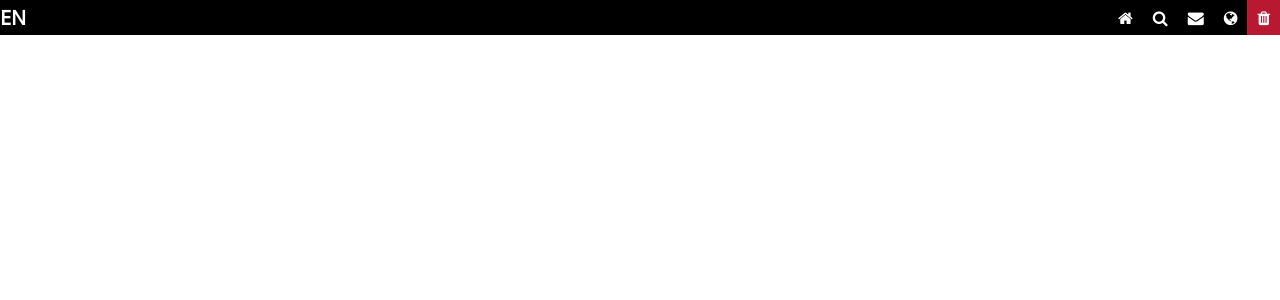
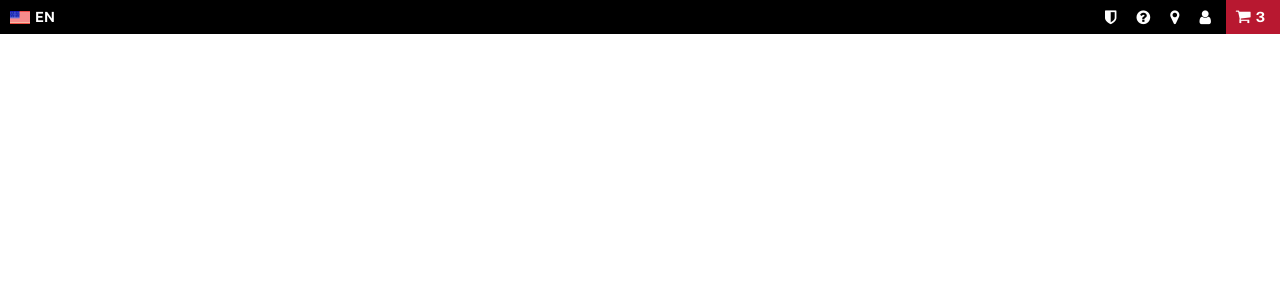
Before and after one commit to kozim/le-demo, a Vue app: page / in a window 1280 px wide. Shown: the top 300 px of the page. Built offline with nearby package versions, Linux system fonts and the light colour scheme.

Commit message:
added nav

```diff
--- a/src/components/nav/nav.vue
+++ b/src/components/nav/nav.vue
@@ -1,14 +1,15 @@
 <template>
   <div class="top-header">
 		<div class="left">
-			<h4 class="headline">EN</h4>
+			<div class="fflag fflag-US ff-mds ff-wave"></div>
+			<p class="noto-sans-small-bold">EN</p>
 		</div>
 		<div class="icon-bar">
-			<a class="" href="#"><i class="fa fa-home"></i></a>
-			<a href="#"><i class="fa fa-search"></i></a>
-			<a href="#"><i class="fa fa-envelope"></i></a>
-			<a href="#"><i class="fa fa-globe"></i></a>
-			<a class="checkout-icon" href="#"><i class="fa fa-trash"></i></a>
+			<a href="#"><i class="fa fa-shield"></i></a>
+			<a href="#"><i class="fa fa-question-circle"></i></a>
+			<a href="#"><i class="fa fa-map-marker"></i></a>
+			<a href="#"><i class="fa fa-user"></i></a>
+			<a class="checkout-icon" href="#"><i class="fa fa-shopping-cart"></i><p class="noto-sans-small-bold">3</p></a>
 		</div>
 
   </div>
@@ -20,11 +21,13 @@
 </script>
 
 <style lang="less">
-  	@import '../../styles/variables.less';
+	@import '../../styles/variables.less';
+	@import '../../styles/flags.less';
+
 
 	.top-header {
 		background-color: #000;
-		height: 35px;
+		height: 34px;
 		color: #fff;
 		display: flex;
 		flex-direction: row;
@@ -34,16 +37,21 @@
 		align-content: space-between;
 
 		.left {
+			padding-left: 10px;
 			display: flex;
-			justify-content: center;
-			align-content: center;
-			flex-direction: column;
+			flex-direction: row;
+			flex-wrap: nowrap;
+			justify-content: flex-start;
+			align-items: center;
+			align-content: space-around;
+
+			.fflag {
+				margin-right: 5px;
+			}
 		}
-
 
 		.icon-bar {
 			width: 500px;
-
 			display: flex;
 			flex-direction: row;
 			flex-wrap: nowrap;
@@ -52,15 +60,23 @@
 			align-content: stretch;
 
 			a {
-				// float: right;
-				// text-align: center;
-				padding: 10px;
+				padding: 9px 15px 10px 5px;
 				color: white;
-				//height: 100%;
 
 				&.checkout-icon {
+					padding-top: 5px;
+					padding-left: 10px;
+					text-decoration: none;
 					background-color: @primary;
 					color: #fff;
+
+					i {
+						margin-right: 5px;
+					}
+
+					p {
+						display: inline-block;
+					}
 				}
 			}
 
--- /dev/null
+++ b/src/styles/flags.less
@@ -0,0 +1,71 @@
+.fflag {
+    background-image:url(../assets/flags-sprite.png);
+    background-repeat:no-repeat;
+    background-size: 100% 49494%;
+    display: inline-block;
+    overflow: hidden;
+    position: relative;
+    vertical-align: middle;
+    box-sizing: content-box;
+}
+.fflag-AI {background-position:center 0.2287%}
+.fflag-AG {background-position:center 0.4524%}
+.fflag-AR {background-position:center 0.6721%}
+.fflag-AW {background-position:left 0.8958%}
+.fflag-BS {background-position:left 1.1162%}
+.fflag-BB {background-position:center 1.3379%}
+.fflag-BQ {background-position:center 1.5589%}
+.fflag-BZ {background-position:center 1.7805%}
+.fflag-BM {background-position:center 2.0047%}
+.fflag-BO {background-position:center 2.2247%}
+.fflag-VG {background-position:center 2.4467%}
+.fflag-BR {background-position:center 2.6674%}
+.fflag-CA {background-position:center 2.8931%}
+.fflag-KY {background-position:center 3.1125%}
+.fflag-CL {background-position:left 3.3325%}
+.fflag-CO {background-position:left 3.5542%}
+.fflag-KM {background-position:center 3.7759%}
+.fflag-CR {background-position:center 4.0015%}
+.fflag-CU {background-position:left 4.2229%}
+.fflag-CW {background-position:center 4.441%}
+.fflag-DM {background-position:center 4.66663%}
+.fflag-DO {background-position:center 4.8844%}
+.fflag-EC {background-position:center 5.1061%}
+.fflag-SV {background-position:center 5.3298%}
+.fflag-FK {background-position:center 5.5495%}
+.fflag-GF {background-position:center 5.7712%}
+.fflag-GL {background-position:left 5.994%}
+.fflag-GD {background-position:center 6.2156%}
+.fflag-GP {background-position:center 6.4363%}
+.fflag-GT {background-position:center 6.658%}
+.fflag-GY {background-position:center 6.8805%}
+.fflag-HT {background-position:center 7.1038%}
+.fflag-HN {background-position:center 7.3231%}
+.fflag-JM {background-position:center 7.5448%}
+.fflag-MQ {background-position:center 7.7661%}
+.fflag-MX {background-position:center 7.98937%}
+.fflag-MS {background-position:center 8.2099%}
+.fflag-NI {background-position:center 8.4316%}
+.fflag-PA {background-position:center 8.6533%}
+.fflag-PY {background-position:center 8.875%}
+.fflag-PE {background-position:center 9.0967%}
+.fflag-PR {background-position:left 9.32237%}
+.fflag-BL {background-position:center 9.5426%}
+.fflag-KN {background-position:center 9.7628%}
+.fflag-LC {background-position:center 9.9845%}
+.fflag-PM {background-position:center 10.2052%}
+.fflag-VC {background-position:center 10.4269%}
+.fflag-SX {background-position:left 10.6486%}
+.fflag-TT {background-position:center 10.8703%}
+.fflag-TC {background-position:center 11.0945%}
+.fflag-US {background-position:center 11.3135%}
+.fflag-VI {background-position:center 11.5354%}
+.fflag-UY {background-position:left 11.7593%}
+.fflag-VE {background-position:center 11.9799%}
+
+.fflag.ff-xm {width: 16px;height: 9px}
+.fflag.ff-sm {width: 18px;height: 11px}
+.fflag.ff-mds {width: 20px;height: 13px}
+.fflag.ff-md {width: 27px;height: 17px}
+.fflag.ff-lg {width: 42px;height: 27px}
+.fflag.ff-xl {width: 60px;height: 37px}
--- a/src/styles/main.less
+++ b/src/styles/main.less
@@ -24,11 +24,15 @@ h4.headline {
 }
 
 p.large {
-    font: 400 18px/25px 'Public Sans', sans-serif;;
+    font: 400 18px/25px 'Public Sans', sans-serif;
 }
 
 p.small {
-    font: 400 16px/24px 'Public Sans', sans-serif;;
+    font: 400 16px/24px 'Public Sans', sans-serif;
+}
+
+.noto-sans-small-bold {
+    font: 700 14px/24px 'Public Sans', sans-serif;
 }
 
 @media only screen and (max-width: 600px) {
```
Also changed, not shown: src/assets/flags-sprite.png (added).
